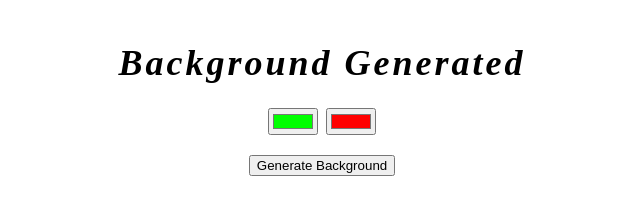
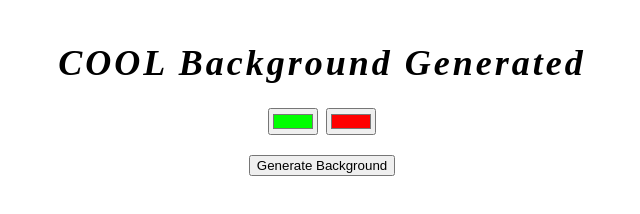
Before and after one commit to xritz0x/backgroundGenerator, a plain HTML site: page index.html in a window 1280 px wide. Shown: the whole page, without its empty margins (318-958 px from the left). Drawn offline with Linux system fonts and the light colour scheme.

Commit message:
changing h1

```diff
--- a/index.html
+++ b/index.html
@@ -6,7 +6,7 @@
 	<link rel="stylesheet" type="text/css" href="style.css">
 </head>
 <body id="gradient">
-	<h1>Background Generated</h1>
+	<h1>COOL Background Generated</h1>
 	<h2></h2>
 	<input class="color1" type="color" name="color1" value="#00ff00">
 	<input class="color2" type="color" name="color2" value="#ff0000">
```
